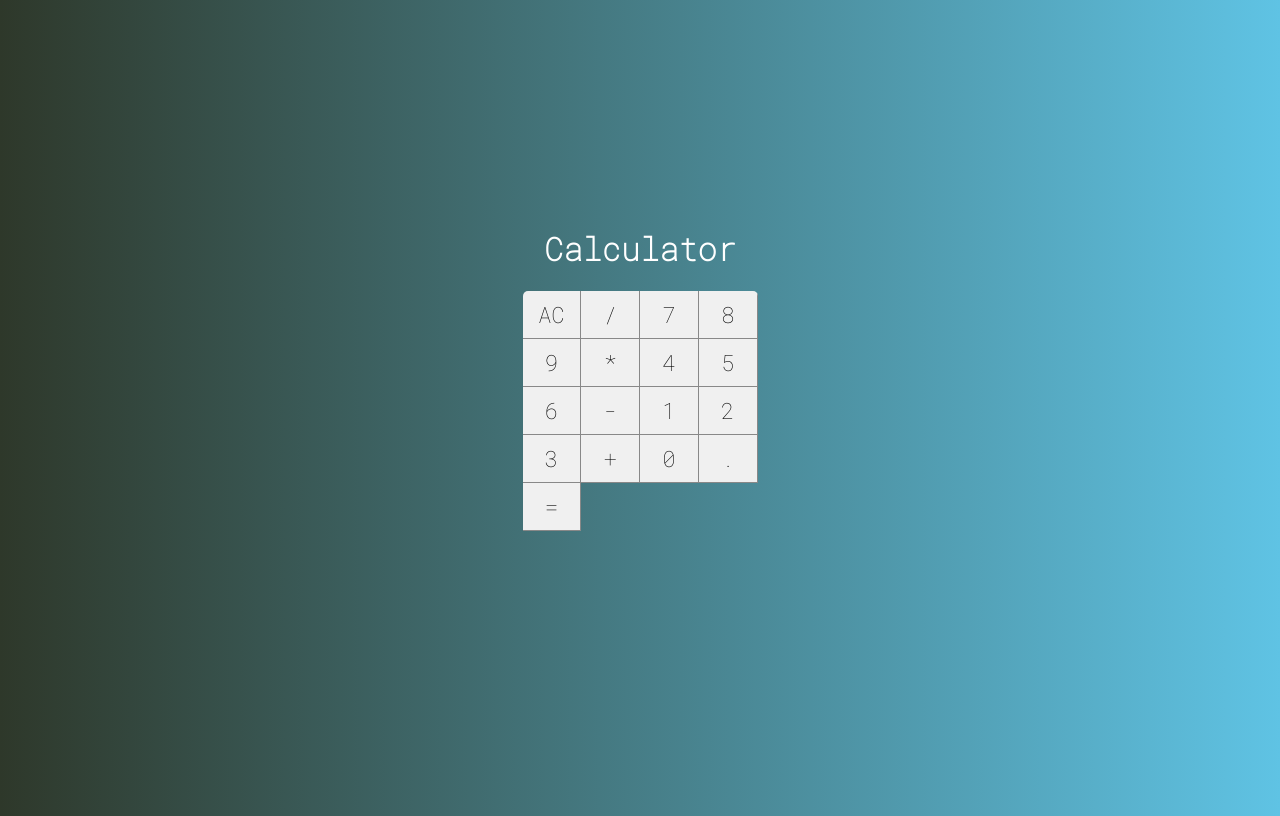
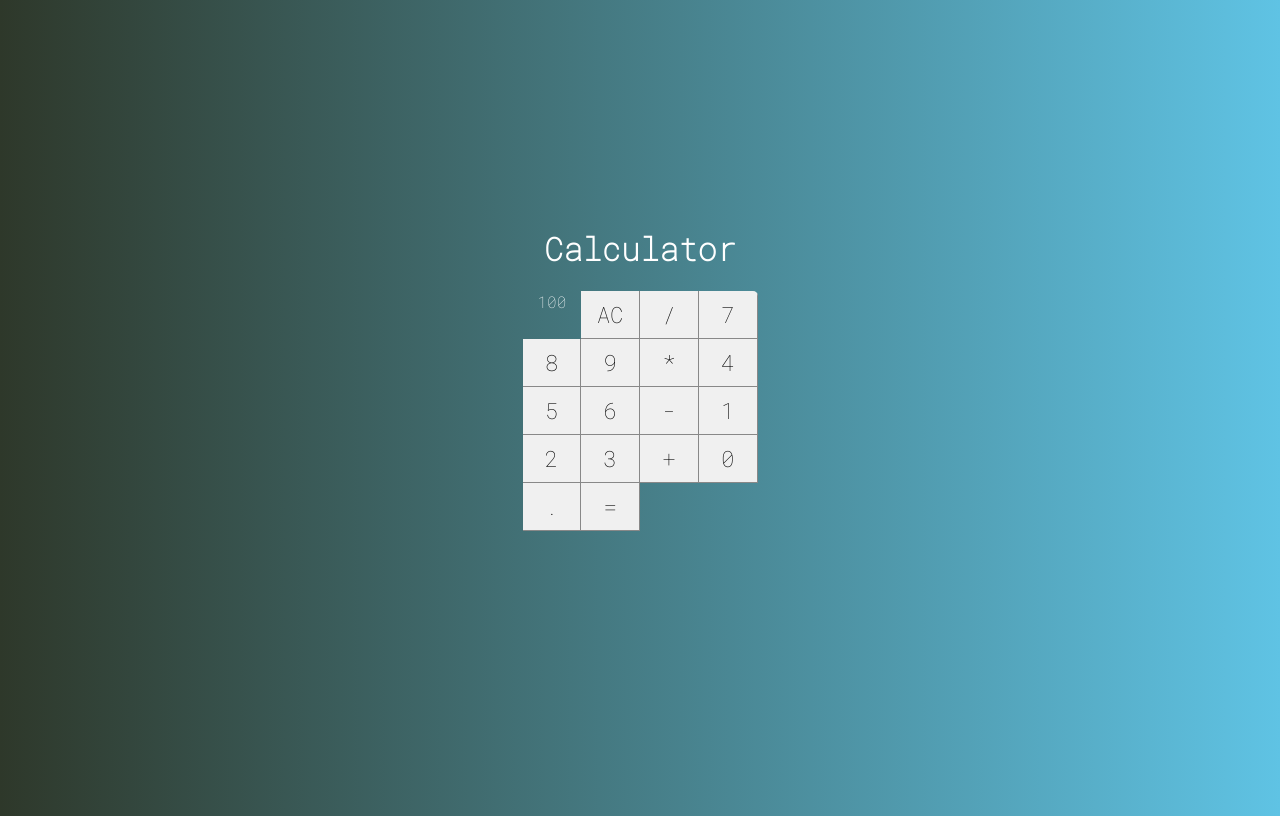
Before and after one commit to gustavomrv/web_js_2022, a React (Create React App) app in the folder react/calculator/: page / in a window 1280 px wide. Built offline with nearby package versions, Linux system fonts and the light colour scheme.

Commit message:
Update Calculator.jsx

```diff
--- a/react/calculator/src/main/Calculator.jsx
+++ b/react/calculator/src/main/Calculator.jsx
@@ -2,10 +2,12 @@ import React, { Component } from "react";
 import './Calculator.css'
 
 import Button from "../components/Button";
+import Display from "../components/Display";
 
 export default class Calculator extends Component {
     render() {
         return <div className="calculator">
+            <Display value={100} />
             <Button label="AC"/>
             <Button label="/"/>
             <Button label="7"/>
```
